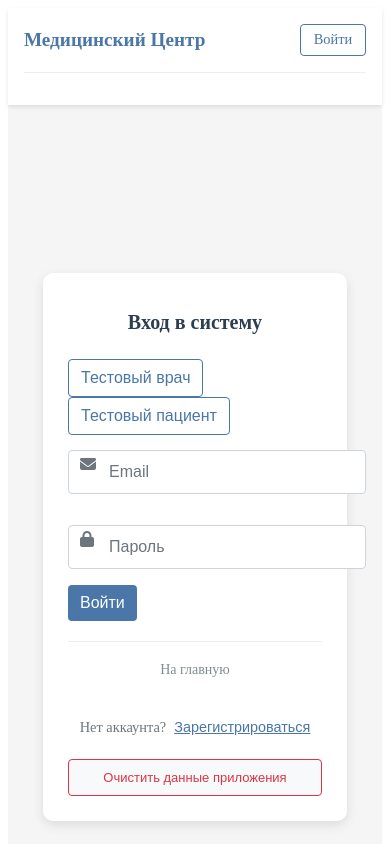
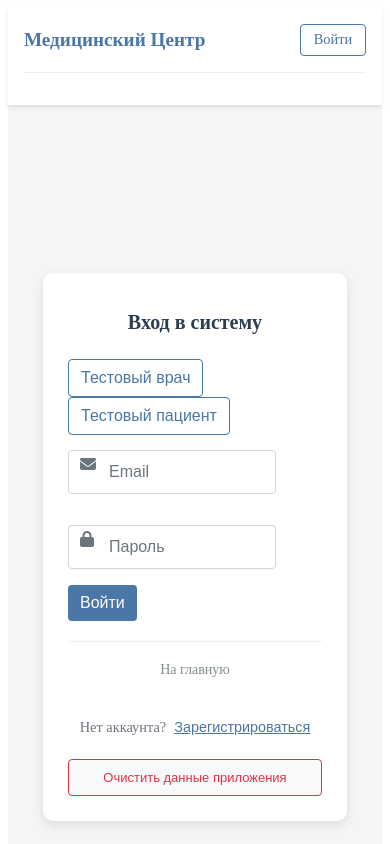
Before and after one commit to AntonBaglaev/react-med, a React (Create React App) app: page /auth in a window 390 px wide. Shown: the top 844 px of the page. Built offline with nearby package versions, Linux system fonts and the light colour scheme.

Commit message:
fix style

```diff
--- a/src/components/common/Input/Input.scss
+++ b/src/components/common/Input/Input.scss
@@ -3,6 +3,10 @@
 	width: 240px;
 	margin-bottom: 1rem;
 	padding-top: 15px;
+
+	@media (max-width: 480px) {
+		width: 150px;
+	  }
 }
 
 .input-icon {
```
